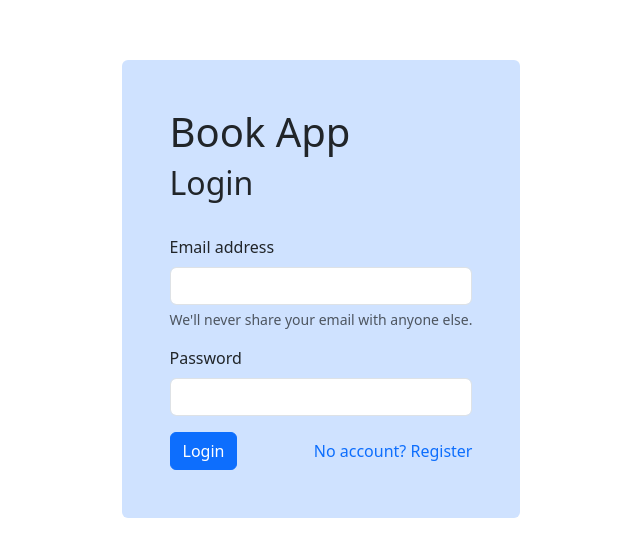
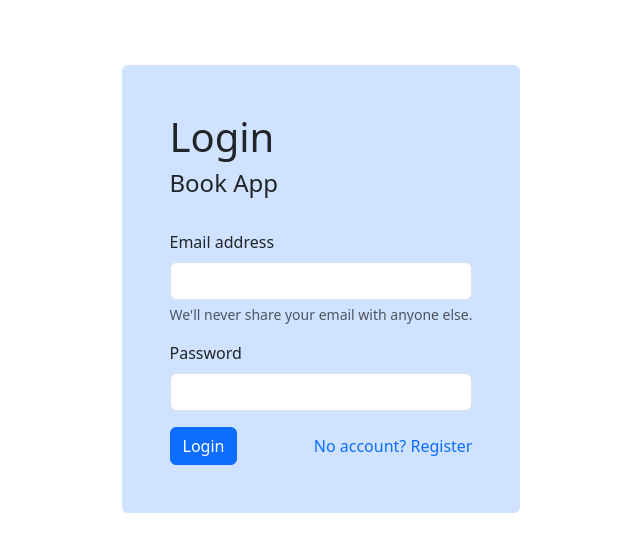
Before and after one commit to hajduty/angular18app, an Angular app: page /login in a window 1280 px wide. Shown: the part 111-668 px from the top of the page, without its empty margins (319-959 px from the left). Built offline with nearby package versions, Linux system fonts and the light colour scheme.

Commit message:
make register work

```diff
--- a/src/app/features/login/login.component.html
+++ b/src/app/features/login/login.component.html
@@ -1,7 +1,7 @@
 <div class="d-flex justify-content-center align-items-center" style="height: 100vh;">
-    <form class="border-1 border-primary p-5 rounded-2 bg-primary-subtle" #loginForm="ngForm" (ngSubmit)="onLogin()">
-        <h1>Book App</h1>
-        <h2>Login</h2>
+    <form *ngIf="!isRegistering" class="border-1 border-primary p-5 rounded-2 bg-primary-subtle" #loginForm="ngForm" (ngSubmit)="onAuth('login')">
+        <h1>Login</h1>
+        <h4>Book App</h4>
         <br/>
         <div class="mb-3">
             <label for="exampleInputEmail1" class="form-label">Email address</label>
@@ -14,8 +14,29 @@
         </div>
         <div class="d-flex justify-content-between align-items-center">
             <button type="submit" class="btn btn-primary">Login</button>
-            <a href="#" class="text-decoration-none">
-                No account? <span class="text-primary link-underline" type="button">Register</span>
+            <a class="text-decoration-none">
+                No account? <span class="text-primary link-underline" type="button" (click)="toggleForm()">Register</span>
+            </a>
+        </div>
+    </form>
+
+    <form *ngIf="isRegistering" class="border-1 border-primary p-5 rounded-2 bg-primary-subtle" #loginForm="ngForm" (ngSubmit)="onAuth('register')">
+        <h1>Register</h1>
+        <h4>Book App</h4>
+        <br/>
+        <div class="mb-3">
+            <label for="exampleInputEmail1" class="form-label">Email address</label>
+            <input type="email" class="form-control" id="exampleInputEmail1" [(ngModel)]="user.email" name="email" required>
+            <div id="emailHelp" class="form-text">We'll never share your email with anyone else.</div>
+        </div>
+        <div class="mb-3">
+            <label for="exampleInputPassword1" class="form-label">Password</label>
+            <input type="password" class="form-control" id="exampleInputPassword1" [(ngModel)]="user.password" name="password" required>
+        </div>
+        <div class="d-flex justify-content-between align-items-center">
+            <button type="submit" class="btn btn-primary">Register</button>
+            <a class="text-decoration-none">
+                Have an account? <span class="text-primary link-underline" type="button" (click)="toggleForm()">Login</span>
             </a>
         </div>
     </form>
--- a/src/app/features/login/login.component.ts
+++ b/src/app/features/login/login.component.ts
@@ -14,20 +14,20 @@ import { FormsModule} from '@angular/forms'
 })
 export class LoginComponent {
   user: UserAuth = { email: "", password: "" };
-  errorMessage: string = '';
+  isRegistering = false;
   isAuthenticated = false;
+
+  toggleForm() {
+    this.isRegistering = !this.isRegistering;
+  }
 
   constructor(private authService: AuthService, private router: Router) { }
 
-  async onLogin() {
+  async onAuth(type:string) {
     if (this.user.email === "" || this.user.password === "") {
       return;
     }
 
-    await this.authService.authenticate(this.user, "login");
-
-    if (this.authService.isAuthenticated()) {
-      this.router.navigateByUrl("/");
-    }
+    await this.authService.authenticate(this.user, type);
   }
 }
```
